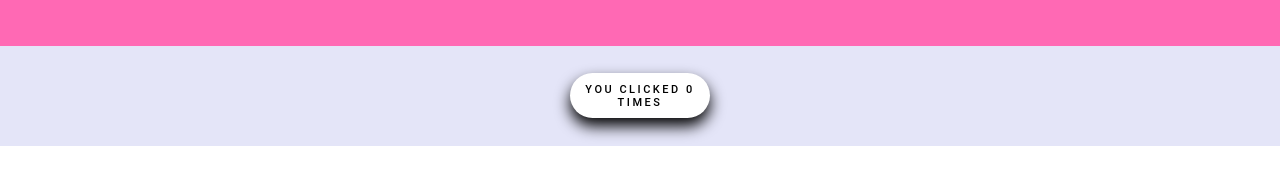
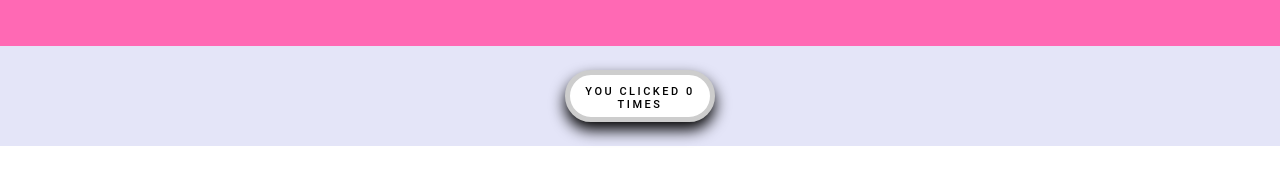
Before and after one commit to Supernuija/portfolio, a React (Create React App) app: page / in a window 1280 px wide. Shown: the part 589-761 px from the top of the page. Built offline with nearby package versions, Linux system fonts and the light colour scheme.

Commit message:
button styling with border

```diff
--- a/src/components/clickCount.module.scss
+++ b/src/components/clickCount.module.scss
@@ -8,8 +8,8 @@
     align-items: center;
   }
   .button {
-    width: 140px;
-    height: 45px;
+    width: 150px;
+    height: 52px;
     font-family: 'Roboto', sans-serif;
     font-size: 11px;
     text-transform: uppercase;
@@ -17,7 +17,7 @@
     font-weight: 500;
     color: #000;
     background-color: #fff;
-    border: none;
+    border: 5px solid rgb(205, 205, 205);
     border-radius: 45px;
     box-shadow: 0px 8px 15px rgba(0, 0, 0, 1);
     transition: all 0.3s ease 0s;
--- a/src/components/clickCount.tsx
+++ b/src/components/clickCount.tsx
@@ -11,7 +11,7 @@ const ClickCount: React.FC<ClickCountProps> = ({ initialValue, callback }) => {
 
   return (
     <div className={styles.container} >
-      <button className={styles.button} onClick={() => {
+      <button className={styles.button} onMouseEnter={() => {
         setCount(count + 1)
         callback()
       }}>
```
